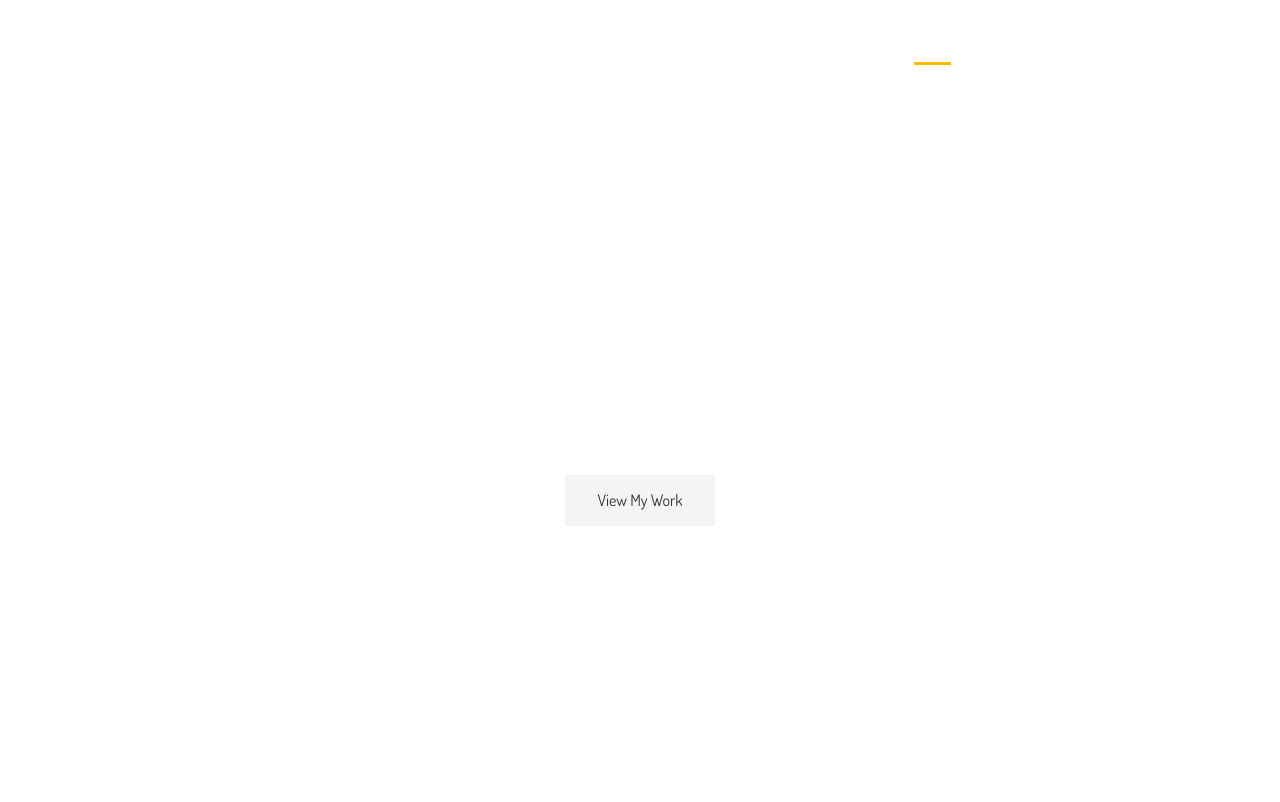
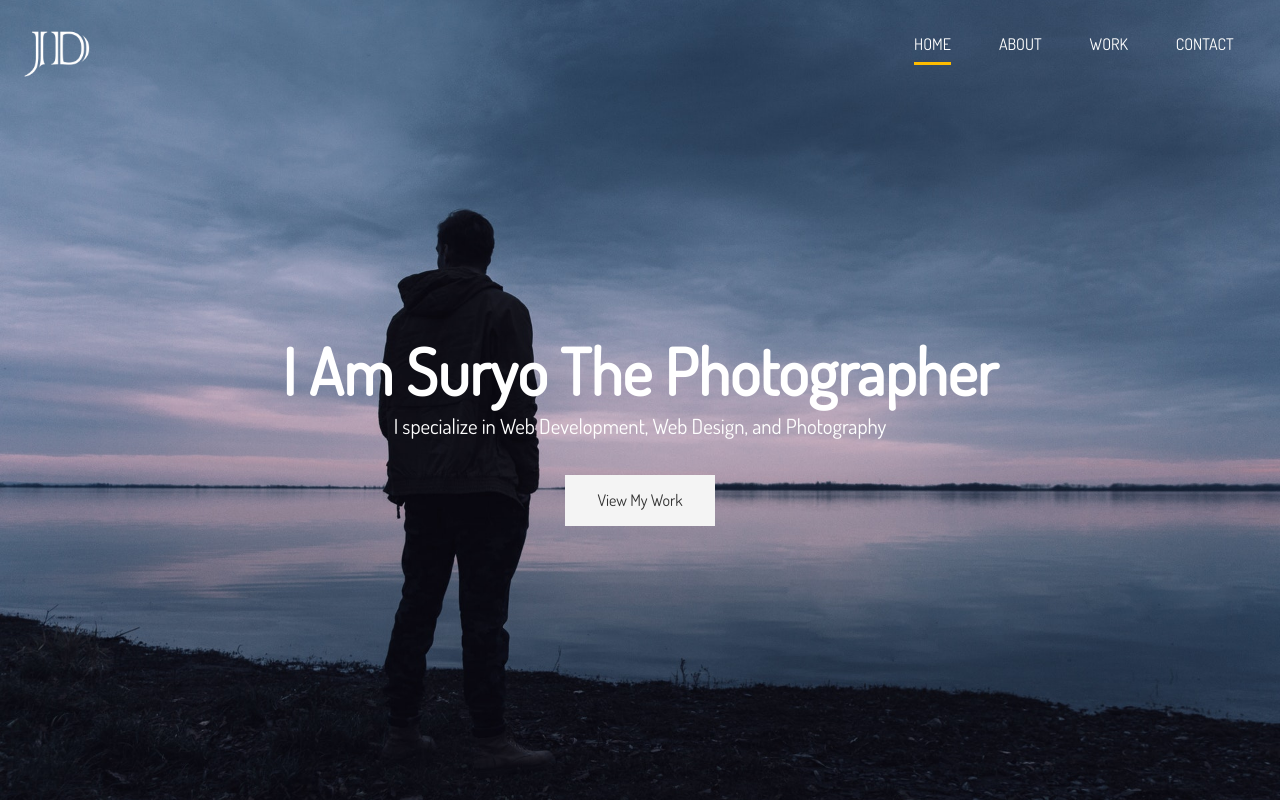
Before and after one commit to suryo182/portofolio_website, a website: page dist/index.html in a window 1280 px wide. Shown: the top 802 px of the page. Drawn offline with nearby package versions, Linux system fonts and the light colour scheme; files that its build step writes are made by us from their sources; the site is published under a folder, as on GitHub Pages, so addresses that start at the root find nothing; files whose address does not match are found by name.

Commit message:
Portofolio Website v1.03

```diff
--- a/scss/_config.scss
+++ b/scss/_config.scss
@@ -4,7 +4,7 @@ $main-color: #ffbc00;
 $light-color: #f4f4f4;
 $medium-color: #ccc;
 $dark-color: #333;
-$bg-image: url('/img/showcase.jpg');
+$bg-image: url('img/showcase.jpg');
 
 // Set Text Color
 @function set-text-color($color) {
```
